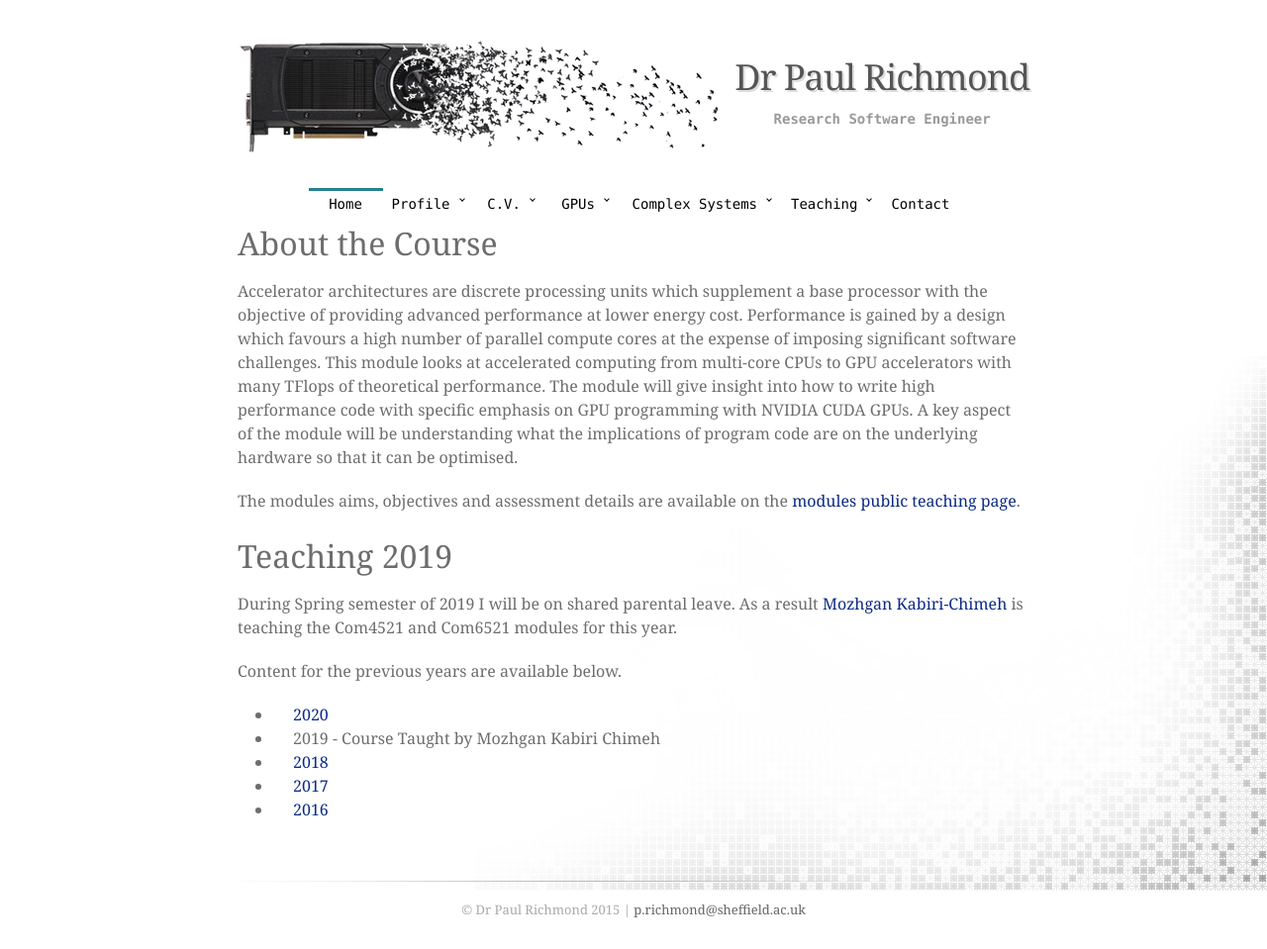
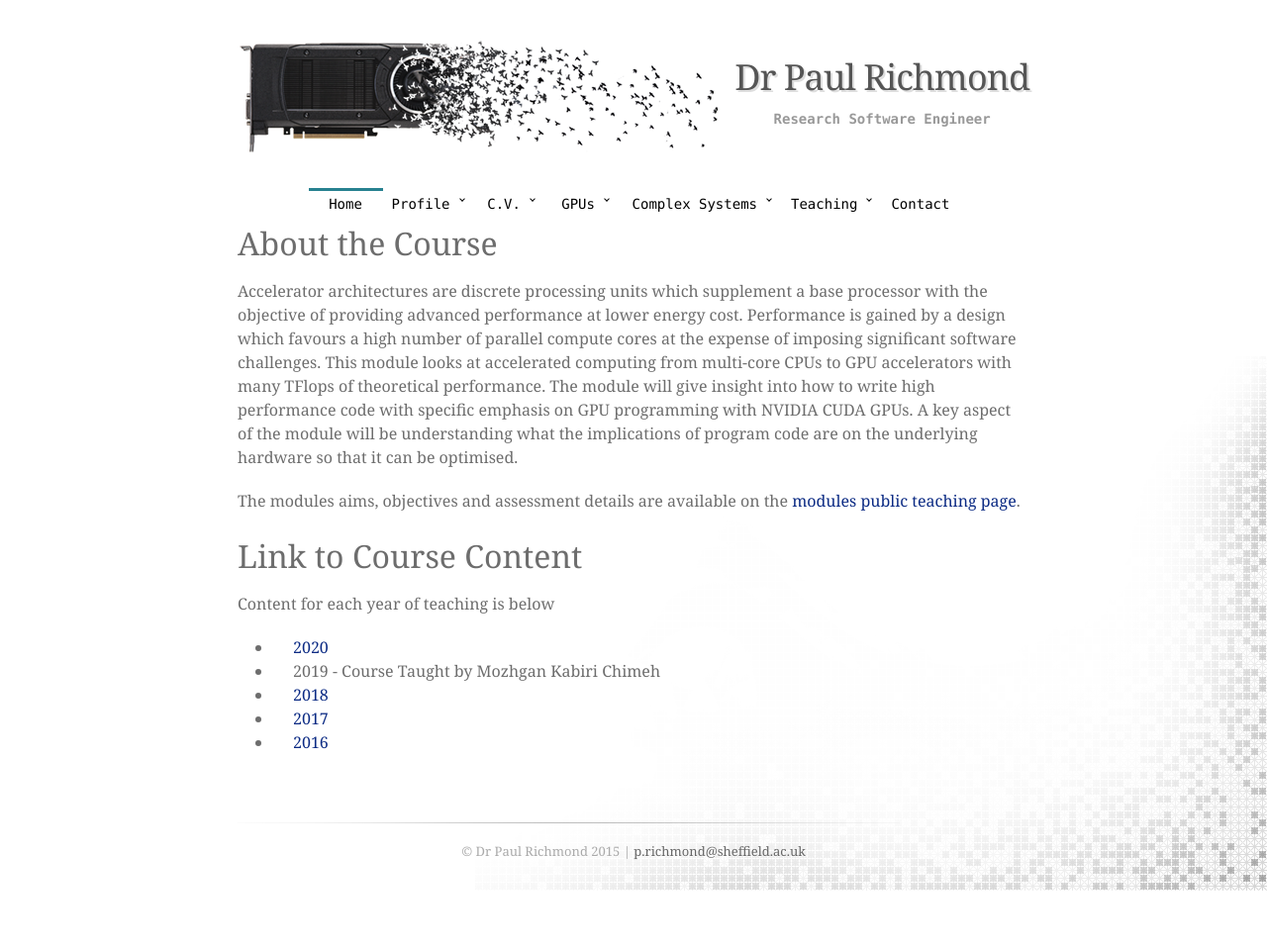
Before and after one commit to mondus/mondus.github.io, a Jekyll site: the page built from teaching/COM4521/all.md, in a window 1280 px wide. Shown: the whole page at 99% size. Built offline with Jekyll 4.4.1, drawn with Linux system fonts in a browser that asks for light colours; nearby versions of some CDN libraries; some web fonts are replaced; after the commit the page ends 900 px from its top, so only the background shows below that.

Commit message:
Update all.md

```diff
--- a/teaching/COM4521/all.md
+++ b/teaching/COM4521/all.md
@@ -9,11 +9,9 @@ Accelerator architectures are discrete processing units which supplement a base
 
 The modules aims, objectives and assessment details are available on the [modules public teaching page](http://www.dcs.shef.ac.uk/intranet/teaching/public/modules/level4/com4521.html).
 
-# Teaching 2019
+# Link to Course Content
 
-During Spring semester of 2019 I will be on shared parental leave. As a result [Mozhgan Kabiri-Chimeh](http://mkchimeh.staff.shef.ac.uk/) is teaching the Com4521 and Com6521 modules for this year.
-
-Content for the previous years are available below.
+Content for each year of teaching is below
 
 * [2020](./index)
 * 2019 - Course Taught by Mozhgan Kabiri Chimeh
```
